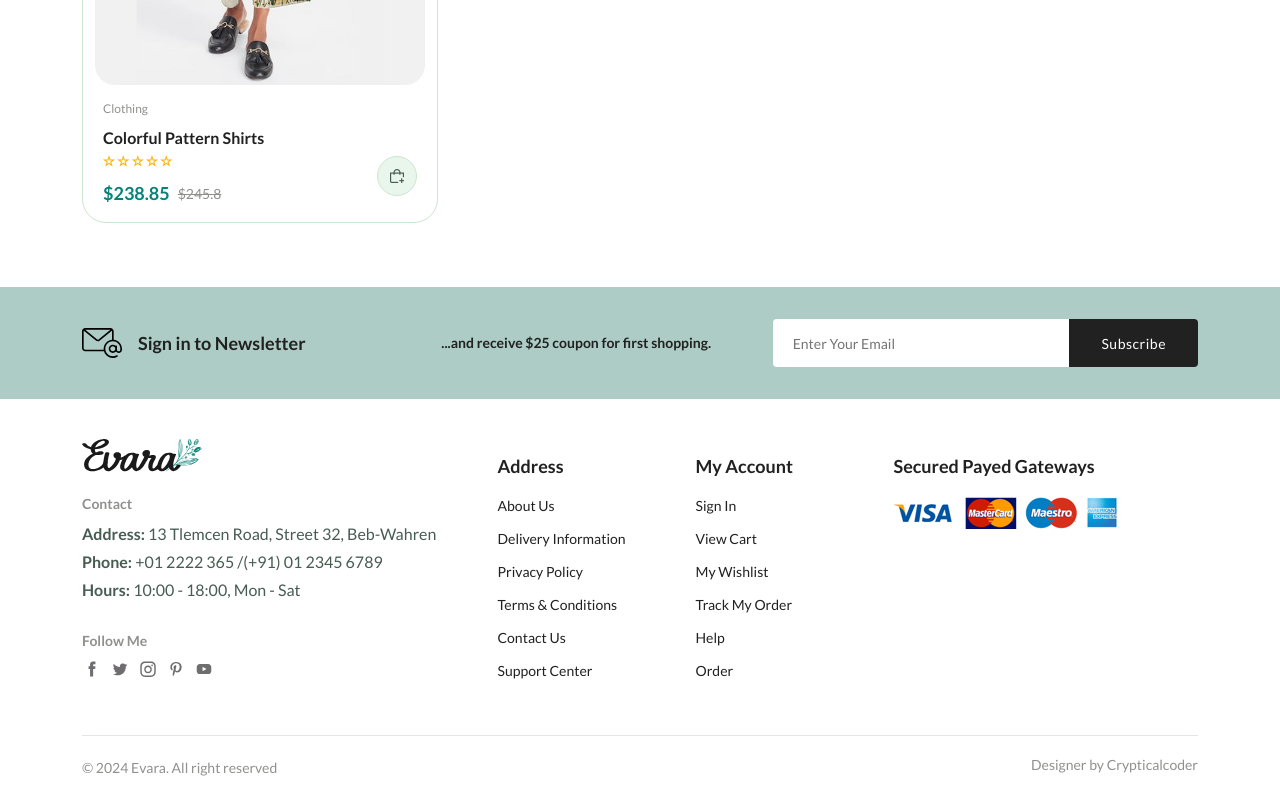
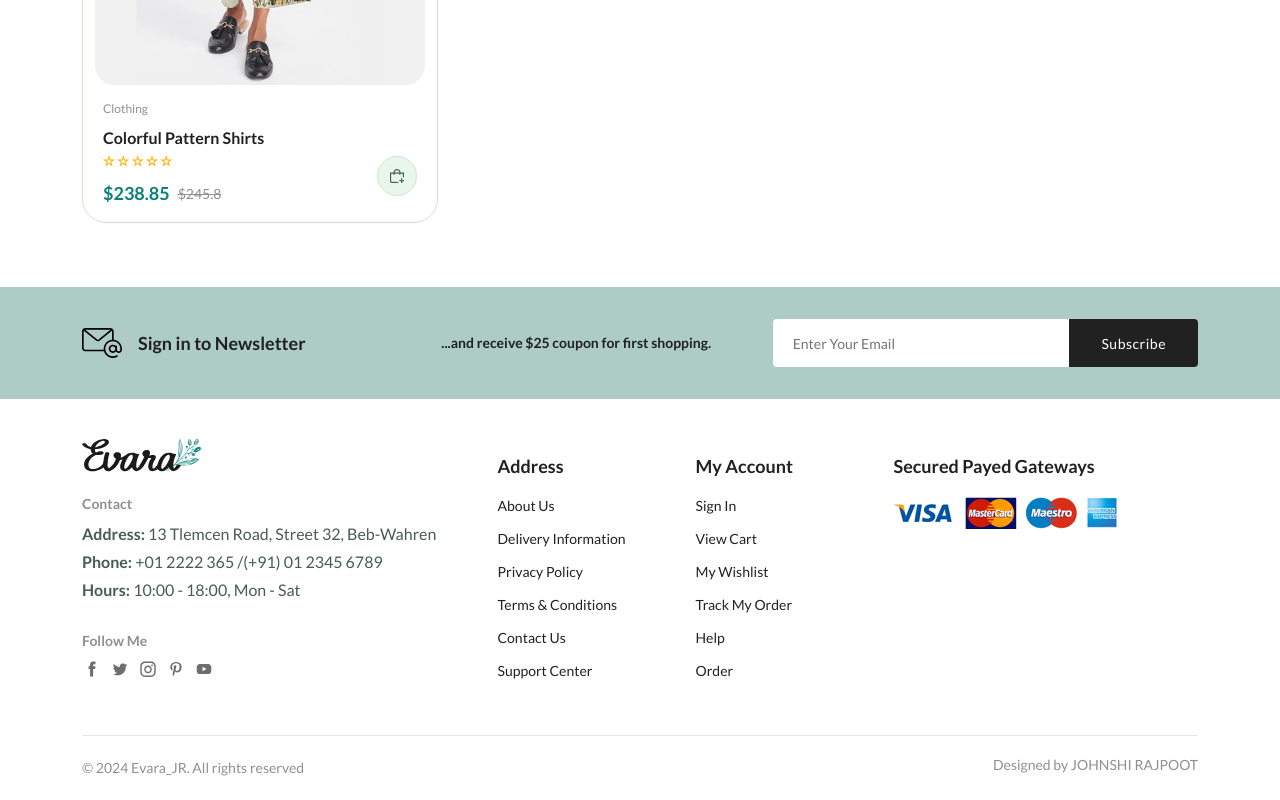
Before and after one commit to JohnshiRajpoot/E-com-WEB, a plain HTML site: page details.html in a window 1280 px wide. Shown: the part 2586-3386 px from the top of the page. Drawn offline with nearby package versions, Linux system fonts and the light colour scheme.

Commit message:
Update details.html

```diff
--- a/details.html
+++ b/details.html
@@ -748,8 +748,8 @@
         </div>
       </div>
       <div class="footer__bottom">
-        <p class="copyright">&copy; 2024 Evara. All right reserved</p>
-        <span class="designer">Designer by Crypticalcoder</span>
+    <p class="copyright">&copy; 2024 Evara_JR. All rights reserved</p>
+        <span class="designer">Designed by JOHNSHI RAJPOOT</span>
       </div>
     </footer>
 
```
